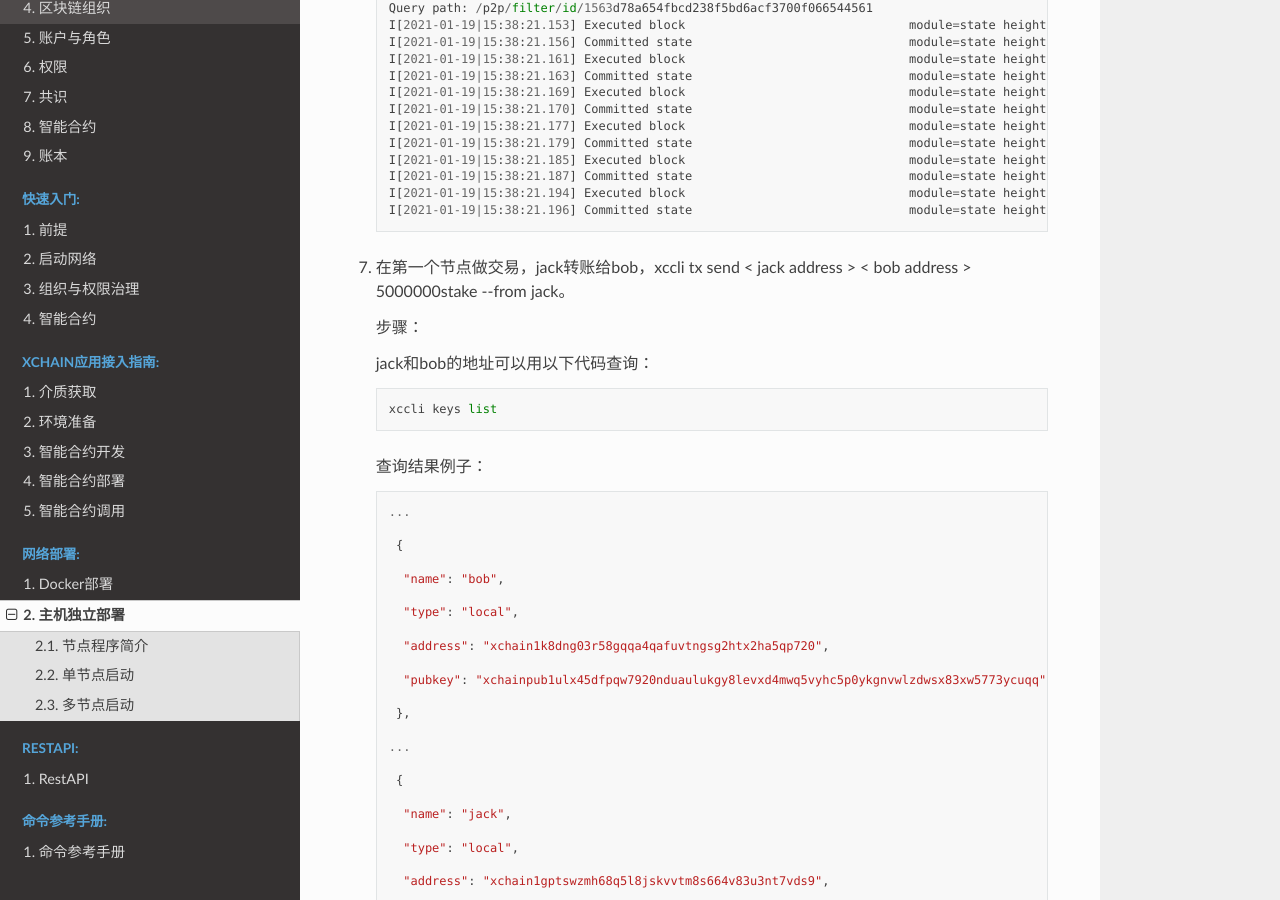
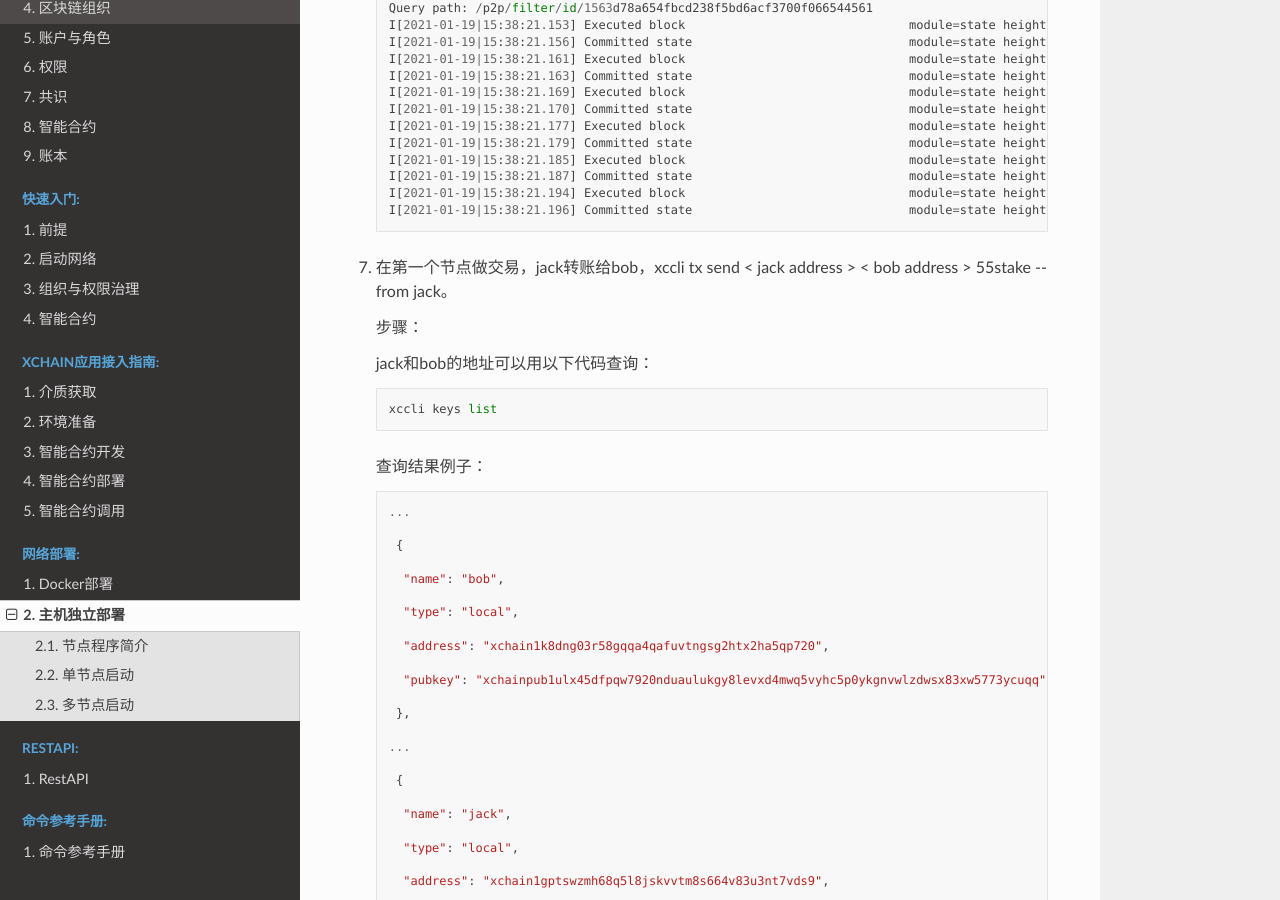
Before and after one commit to XAbaiyangdian/xchaindoc, a Sphinx documentation site: the page built from source/deployment/machine-deploy.md, in a window 1280 px wide and 900 px high, scrolled down 3902 px. Built offline with Sphinx 7.4.7 and the Read the Docs theme 2.0.0, drawn with Linux system fonts in a browser that asks for light colours.

Commit message:
修改转账命令数字为55

```diff
--- a/source/deployment/machine-deploy.md
+++ b/source/deployment/machine-deploy.md
@@ -235,7 +235,7 @@ xcd：节点服务程序； xccli：客户端命令行工具； so：xcd和xccli
 
 
 
-7. 在第一个节点做交易，jack转账给bob，xccli tx send  < jack address >  < bob address >  5000000stake --from jack。
+7. 在第一个节点做交易，jack转账给bob，xccli tx send  < jack address >  < bob address >  55stake --from jack。
 
    步骤：
 
```
